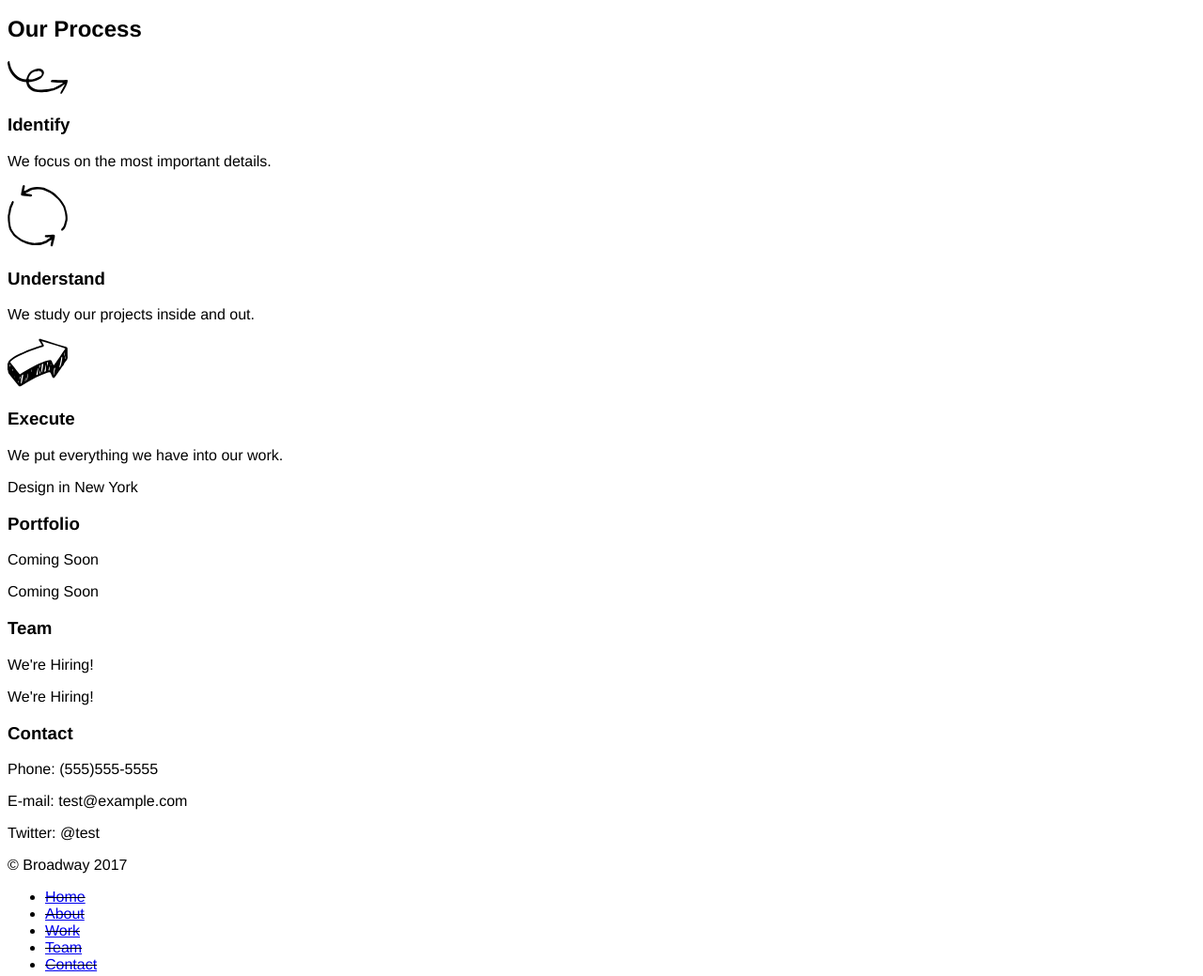
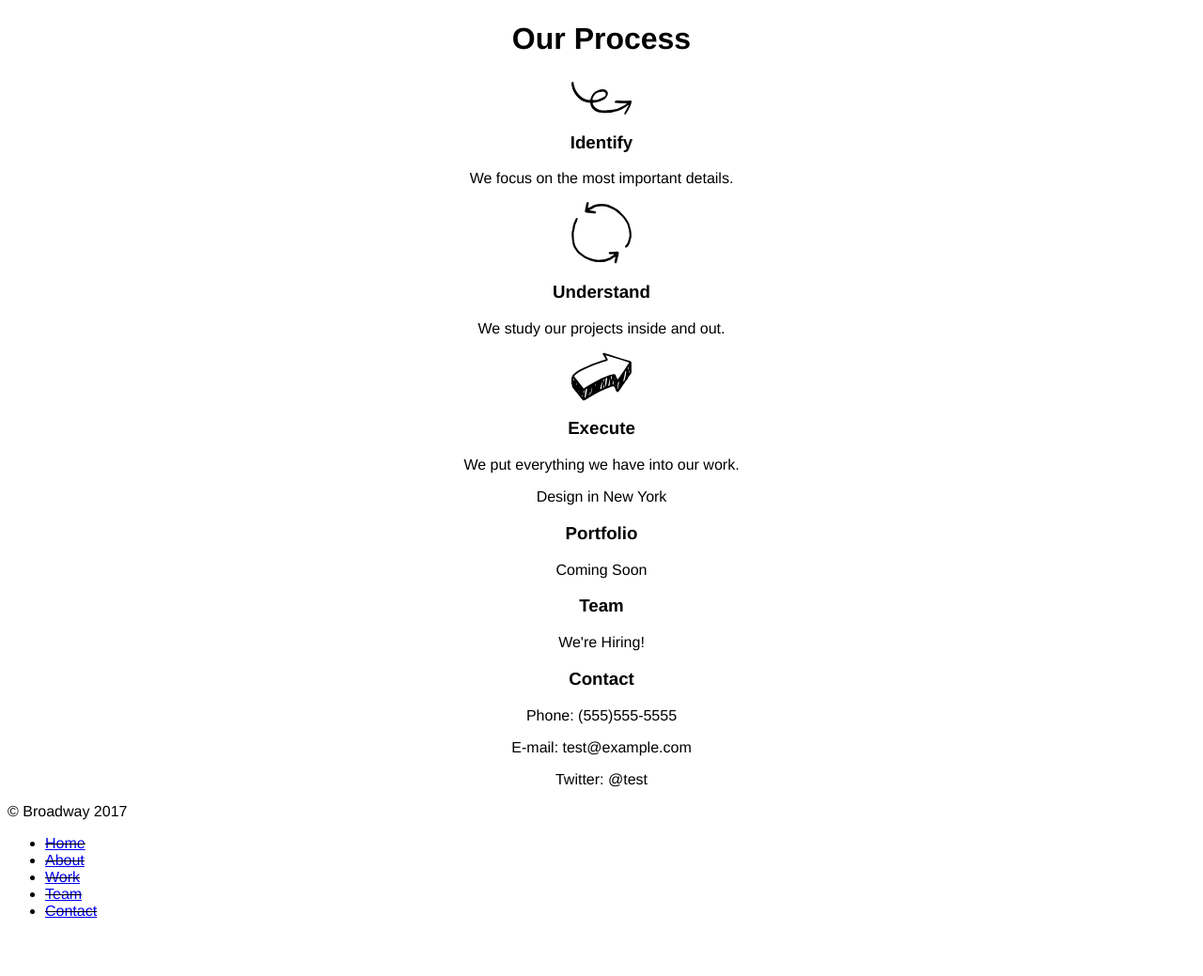
Before and after one commit to ASmith6/broadway, a plain HTML site: page index.html in a window 1280 px wide. Shown: the part 346-1385 px from the top of the page at 94% size. After the commit the page ends 1341 px from the top, so only its background shows below. Drawn offline with Linux system fonts and the light colour scheme.

Commit message:
add edit index.html file delete duplicate content updated styles css

```diff
--- a/index.html
+++ b/index.html
@@ -55,13 +55,11 @@
       </div>
       <!-- Team Section -->
       <div class="team">
-        <p>Coming Soon</p>
         <h3>Team</h3>
         <p>We're Hiring!</p>
       </div>
       <!-- Contact Section -->
       <div class="contact">
-        <p>We're Hiring!</p>
         <h3>Contact</h3>
         <p>Phone: (555)555-5555</p>
         <p>E-mail: test@example.com </p>
--- a/resources/css/styles.css
+++ b/resources/css/styles.css
@@ -28,3 +28,18 @@ nav li {
   display: block;
 
 }
+
+h2 {
+  font-weight: bold;
+  font-size: 32px;
+  text-align: center;
+}
+p img {
+  display: block;
+  margin: 0 auto;
+}
+
+div h3,
+div p {
+  text-align: center;
+}
```
